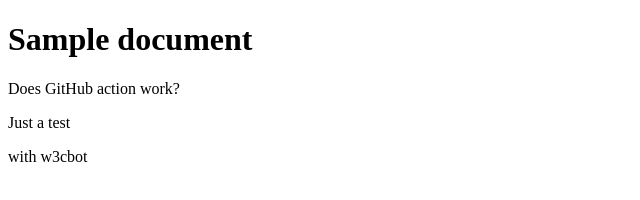
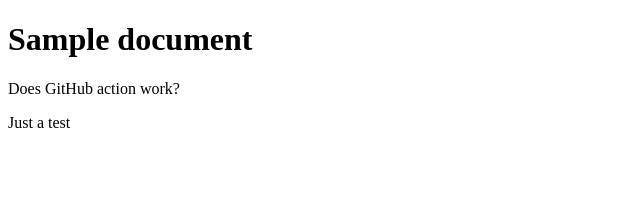
Before and after one commit to plehegar/testing, a website: page index.html in a window 1280 px wide. Shown: the whole page, without its empty margins (0-640 px from the left). Drawn offline with Linux system fonts and the light colour scheme.

Commit message:
user.email

```diff
--- a/index.html
+++ b/index.html
@@ -17,6 +17,5 @@
     <p>Does GitHub action work?</p>
 
     <p>Just a test</p>
-    with w3cbot
   </body>
 </html>
```
Also changed, not shown: 1 other file.
